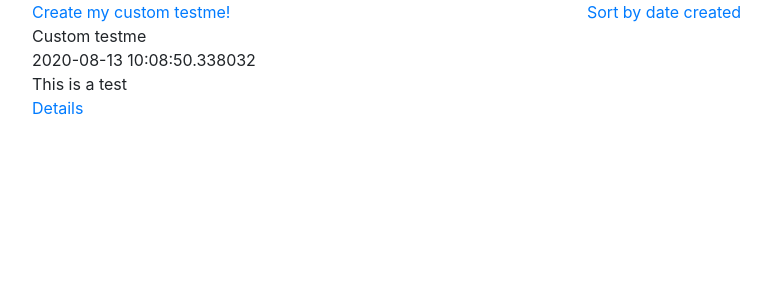
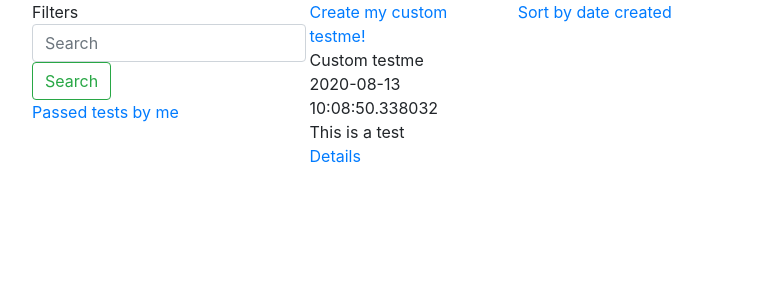
Before and after one commit to block2busted/testme, a Flask app: page /testme-list in a window 1280 px wide. Shown: the part 56-356 px from the top of the page, without its empty margins (68-839 px from the left). Run offline with Flask 2, Linux system fonts and the light colour scheme; data comes from the database, SQL or seed files in the repository; both versions use the stored data as it was before the commit; some libraries are stand-ins or nearby versions.

Commit message:
Added filters by performed testme ans search by testme title

```diff
--- a/testme/__init__.py
+++ b/testme/__init__.py
@@ -10,6 +10,8 @@ app = Flask(__name__)
 
 app.config['SECRET_KEY'] = os.getenv('DJANGO_BLOG_SECRET_KEY')
 app.config['SQLALCHEMY_DATABASE_URI'] = 'sqlite:///sqlite.db'
+app.config['SQLALCHEMY_TRACE_MODIFICATIONS'] = True
+app.config['WHOOSH_base'] = 'whoosh'
 
 db = SQLAlchemy(app)
 
@@ -33,5 +35,6 @@ github_oauth = oauth.remote_app(
     authorize_url='https://github.com/login/oauth/authorize'
 )
 
+
 from testme.apps.testme import routes
 from testme.apps.account import routes
--- a/testme/apps/testme/models.py
+++ b/testme/apps/testme/models.py
@@ -5,6 +5,7 @@ from testme import db
 class CustomTestme(db.Model):
     """Testme model"""
     __tablename__ = 'custom_testme'
+    __searchable__ = ['title']
 
     id = db.Column(db.Integer, primary_key=True)
     title = db.Column(db.String(128), unique=True, nullable=True)
@@ -80,8 +81,9 @@ class UserTestme(db.Model):
     user_id = db.Column(db.Integer, db.ForeignKey('user.id'))
     username = db.Column(db.String(64), nullable=False)
     passed_date = db.Column(db.DateTime, nullable=False, default=datetime.utcnow)
+    right_answer_count = db.Column(db.Integer, nullable=False)
+    result = db.Column(db.Float, nullable=False)
     testme_id = db.Column(db.Integer, db.ForeignKey('custom_testme.id'))
-    result = db.Column(db.Float, nullable=False)
     answer_list = db.relationship('UserTestmeAnswer', backref='user_testme_answer_list', lazy=True)
 
     def __repr__(self):
--- a/testme/apps/testme/routes.py
+++ b/testme/apps/testme/routes.py
@@ -102,10 +102,14 @@ def testme_start(testme_id):
     question_list = TestmeQuestion.query.filter_by(testme_id=testme.id)
 
     if request.method == 'POST':
+        passed_testme = UserTestme.query.filter_by(testme_id=testme.id, user_id=current_user.id, username=current_user.username).first()
+        if passed_testme:
+            db.session.delete(passed_testme)
         user_testme = UserTestme(
             testme_id=testme.id,
             user_id=current_user.id,
             username=current_user.username,
+            right_answer_count=0,
             result=0
         )
         db.session.add(user_testme)
@@ -115,7 +119,8 @@ def testme_start(testme_id):
             right_or_not = False
             if answer == str(right_answer):
                 right_or_not = True
-                user_testme.result += 1/testme.count_questions*100
+                user_testme.right_answer_count += 1
+                user_testme.result += (1/testme.count_questions)*100
             user_question = UserTestmeAnswer(
                 user_username=current_user.username,
                 user_testme_id=user_testme.id,
@@ -129,3 +134,17 @@ def testme_start(testme_id):
             db.session.commit()
         return redirect(url_for('testme_detail', testme_id=testme.id))
     return render_template('testme/testme_start.html', testme=testme, question_list=question_list)
+
+
+@app.route('/testme/search')
+def search():
+    testme_list = CustomTestme.query.filter(CustomTestme.title.contains(str(request.args.get('Q')))).all()
+    return render_template('testme/testme_list.html', testme_list=testme_list)
+
+
+@app.route('/testme/ended')
+def user_testme_perfomed():
+    testme_list = UserTestme.query.filter_by(
+        username=current_user.username
+    ).all()
+    return render_template('testme/testme_list.html', testme_list=testme_list)
--- a/testme/templates/testme/testme_detail.html
+++ b/testme/templates/testme/testme_detail.html
@@ -13,7 +13,7 @@
             </div>
             <div class="col-md-4">
                 {% if user_testme %}
-                    Your results: {{ user_testme.result }}%
+                    Your results: {{ user_testme.result }}%({{ user_testme.right_answer_count }}/)
                 {% else %}
                     Try to start this testme!
                 {% endif %}
--- a/testme/templates/testme/testme_list.html
+++ b/testme/templates/testme/testme_list.html
@@ -2,15 +2,28 @@
 
 {% block content %}
     <div class="row">
-        <div class="col-md-6">
+        <div class="col-md-3">
+            Filters
+            <div>
+                <form method="get" action="search" class="form-inline my-2 my-sm-0">
+                    <input class="form-control mr-sm-2" name="Q" type="search" placeholder="Search" aria-label="Search">
+                    <button class="btn btn-outline-success my-2 my-sm-0" type="submit">Search</button>
+                </form>
+            </div>
+            <div>
+                <a href="{{ url_for('user_testme_perfomed') }}">Passed tests by me</a>
+            </div>
+        </div>
+        <div class="col-9">
+            <div class="row">
+                <div class="col-md-3">
                     <a href="{{ url_for('testme_create') }}">Create my custom testme!</a>
                 </div>
-        <div class="col-md-6">
+                <div class="col-md-3">
                     <a href="{{ url_for('testme_list_by_created') }}">Sort by date created</a>
                 </div>
             </div>
-
-
+            <div class="">
                 {% if testme_list %}
                     <div class="row">
                         {% for testme in testme_list %}
@@ -31,9 +44,10 @@
                 {% else %}
                     Nope...
                 {% endif %}
-    <div class="row">
-
+            </div>
+        </div>
 
     </div>
 
+
 {% endblock %}
```
Also changed, not shown: testme/sqlite.db (deleted). Lines whose indentation alone changed are shown as unchanged.
